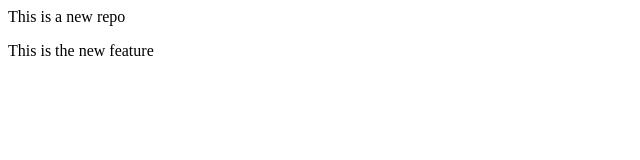
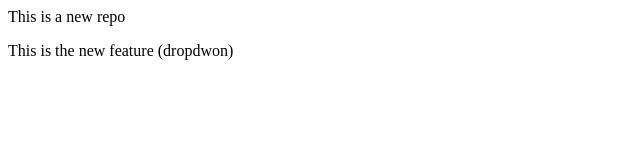
Before and after one commit to amolnavale7/localrepo, a plain HTML site: page index.html in a window 1280 px wide. Shown: the full height of the page, 0-640 px from the left. Drawn offline with Linux system fonts and the light colour scheme.

Commit message:
Adding dropdwon button

```diff
--- a/index.html
+++ b/index.html
@@ -1,2 +1,2 @@
 <p> This is a new repo </p>
-<p> This is the new feature </p>
+<p> This is the new feature (dropdwon) </p>
```
